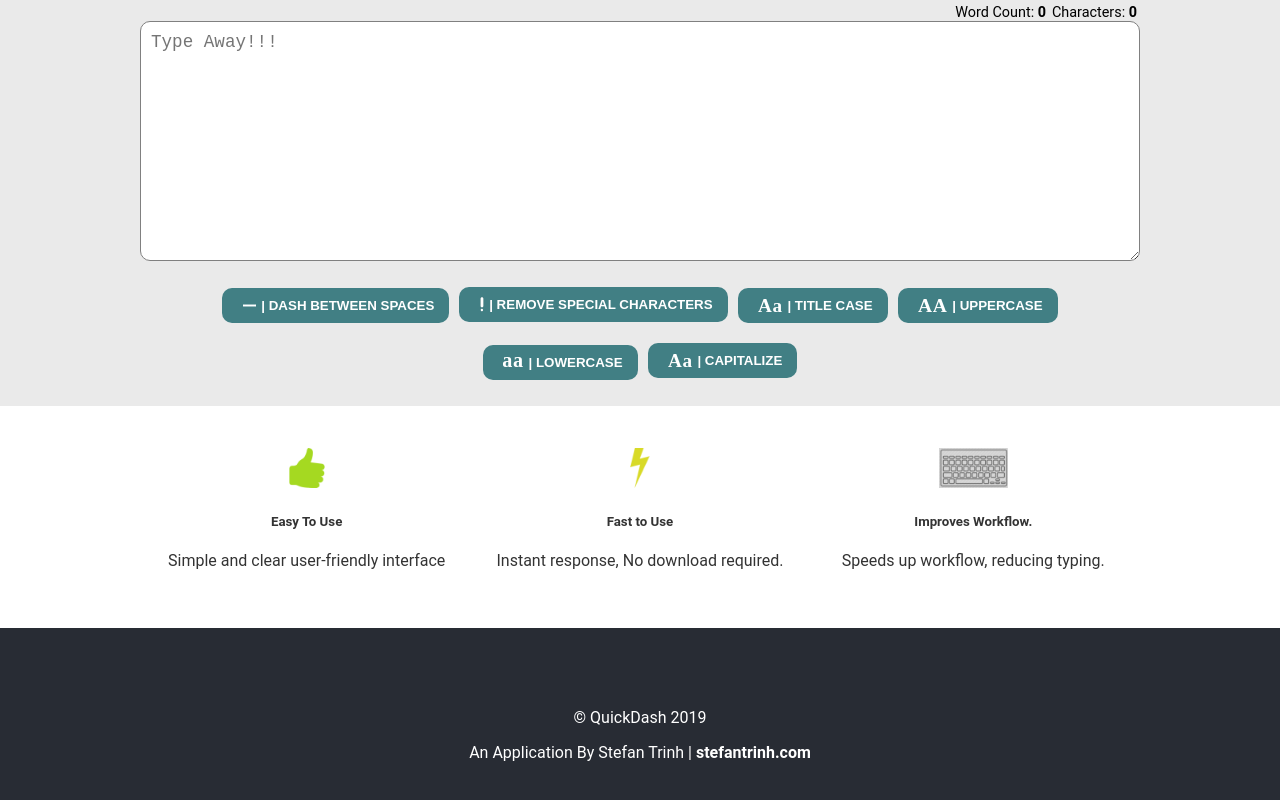
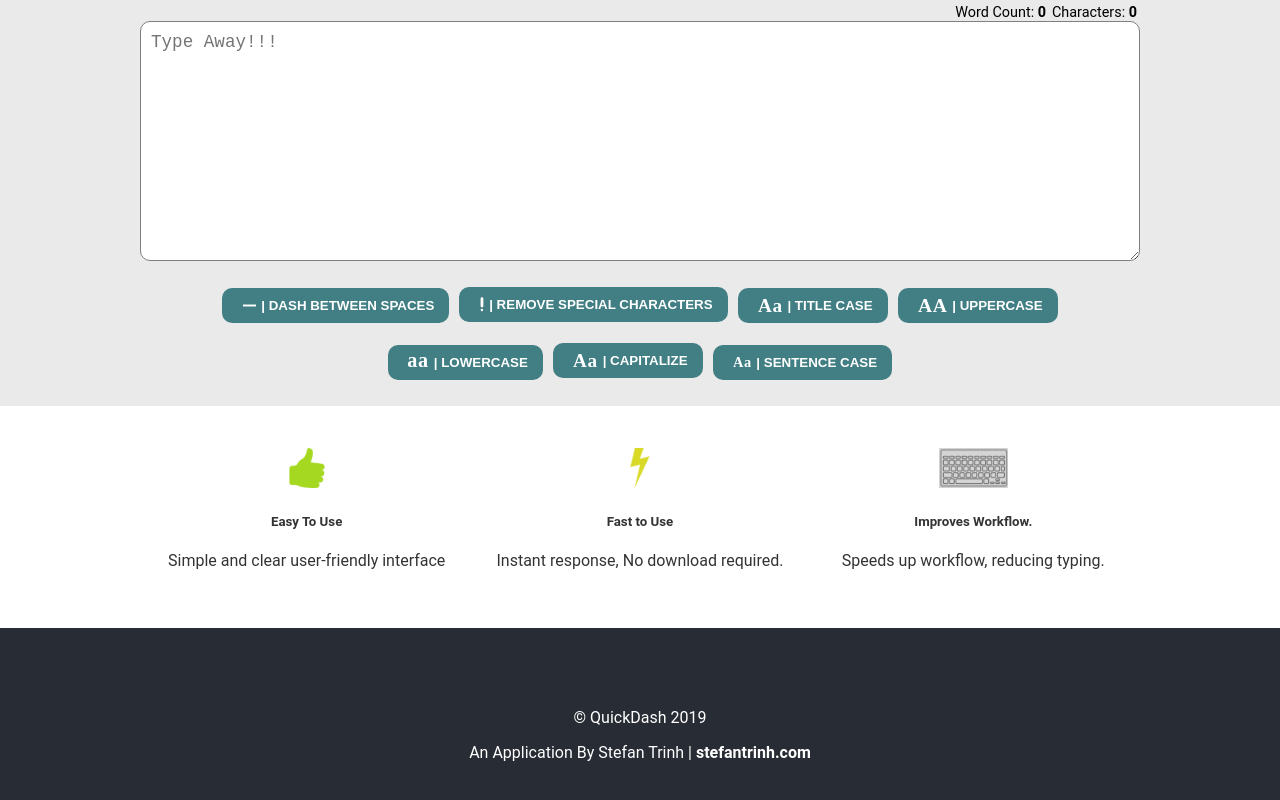
Before and after one commit to stefantrinh1/quick-dash, a React (Create React App) app: page / in a window 1280 px wide. Shown: the part 682-1482 px from the top of the page. Built offline with nearby package versions, Linux system fonts and the light colour scheme.

Commit message:
adding sentence case function.

```diff
--- a/src/App.js
+++ b/src/App.js
@@ -14,6 +14,7 @@ import Capitalize from "./components/Capitalize"
 import TitleCase from './components/TitleCase';
 import Clear from "./components/Clear";
 import CopyToClipboard from './components/CopyToClipboard';
+import SentenceCase from './components/SentenceCase';
 
 const App = () => {
 
@@ -49,7 +50,7 @@ const App = () => {
           <Uppercase />
           <Lowercase />
           <Capitalize />
-        {/* <button>Sentence Case</button> */}
+          <SentenceCase />
         </div>
       </section>
 
--- /dev/null
+++ b/src/components/SentenceCase.js
@@ -0,0 +1,27 @@
+import React from 'react'
+import ButtonIcon from "../media/icons/capitialize.svg"
+
+const SentenceCase = () => {
+
+
+    function firstLetterUpper(theString) {
+        var newString = theString.toLowerCase().replace(/(^\s*\w|[\.\!\?]\s*\w)/g,function(c){return c.toUpperCase()});
+      return newString;
+    }
+
+    const handleClick = () => {
+    // grab the Text area Element to work with.
+        const textArea = document.querySelector(".TextOperations__TextArea")
+        let str = textArea.value
+        console.log("handleClick")
+        str = firstLetterUpper(str);
+        // sets new value inside the text box
+        textArea.value = str
+    }
+
+
+    return (<button onClick={handleClick}><img style={{height:'0.75em'}} className="TextOperations__ButtonIcon" src={ButtonIcon} /> | Sentence Case</button>)
+
+}
+
+export default SentenceCase;
```
Lines whose indentation alone changed are shown as unchanged.
